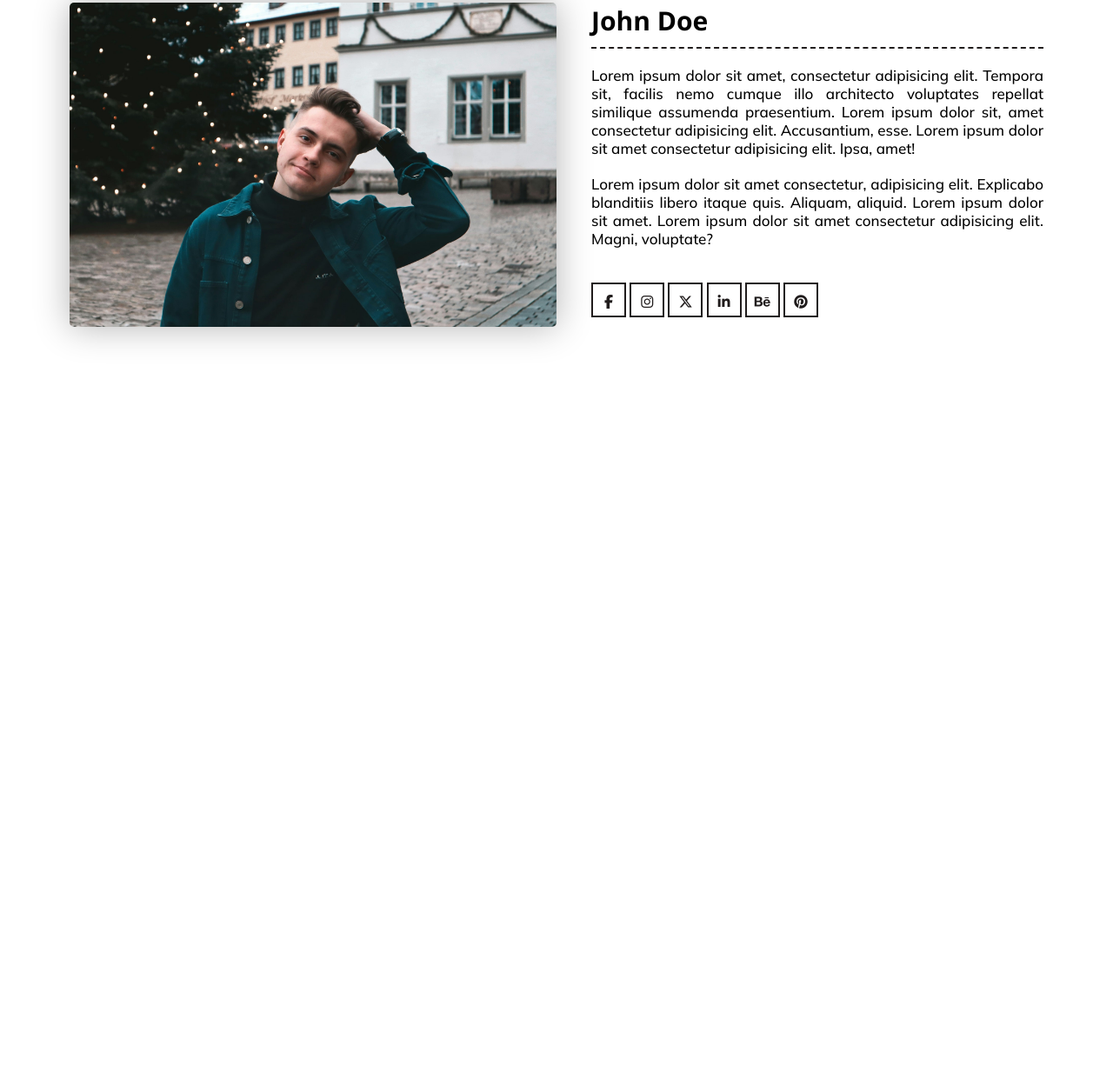
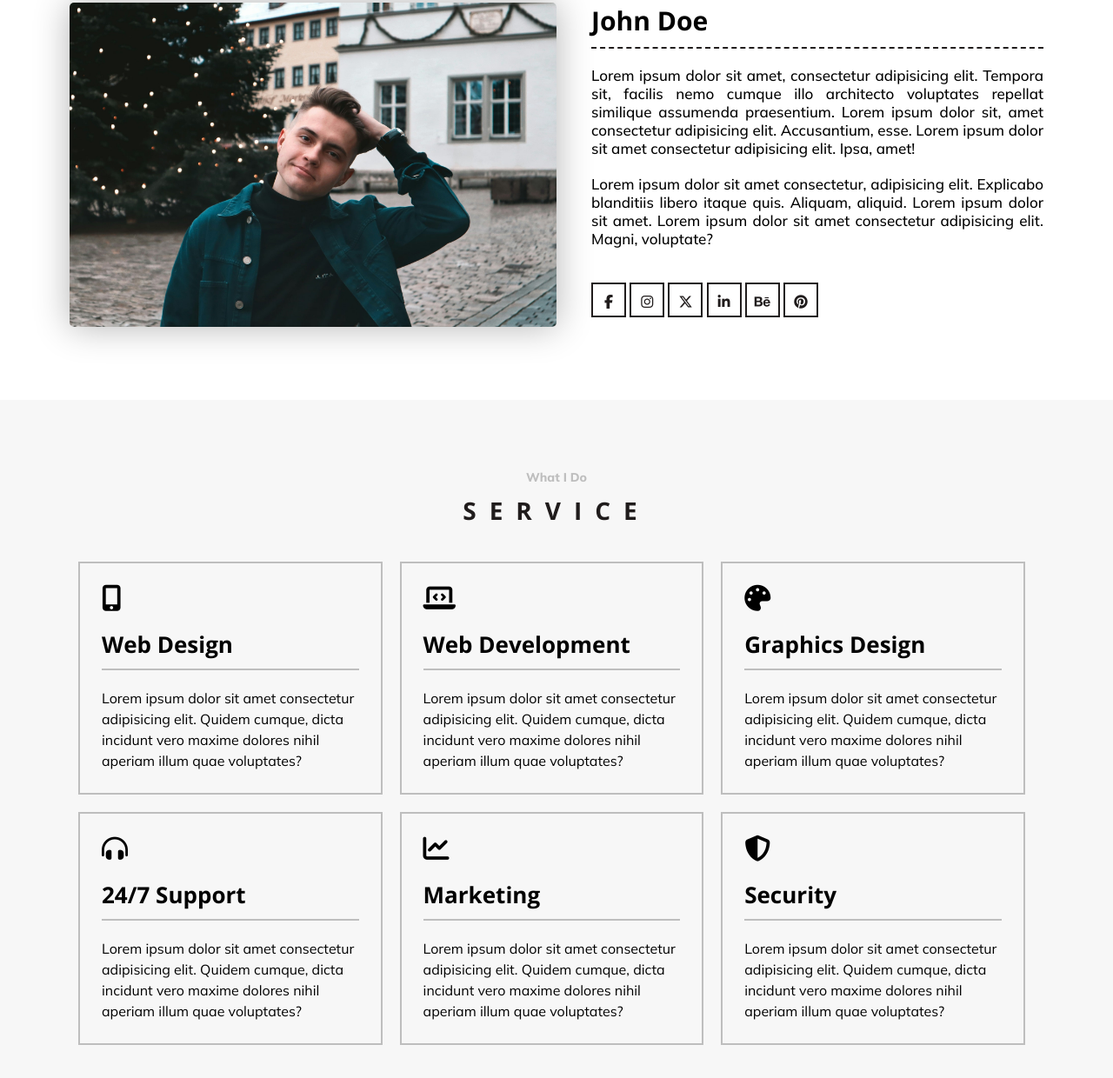
Before and after one commit to S-Alif/practice-portfolio-website, a plain HTML site: page index.html in a window 1280 px wide. Shown: the part 1023-2263 px from the top of the page at 87% size. Before the commit the page ends 1483 px from the top, so only its background shows below. Drawn offline with nearby package versions, Linux system fonts and the light colour scheme.

Commit message:
done - service section

```diff
--- a/css/global.css
+++ b/css/global.css
@@ -87,9 +87,45 @@ a{
   margin: 0 auto;
 }
 
+/* custom cards row */
+.card-row {
+  display: flex;
+  flex-wrap: wrap;
+}
+
+.card-row .cards {
+  width: 100%;
+  margin-bottom: 20px;
+  padding: 0 10px;
+}
+
+/* screens larger than 768 */
+@media screen and (min-width: 768px) {
+  .container {
+    max-width: 750px;
+  }
+
+  .card-row .cards {
+    width: 50%;
+  }
+}
+/* screens larger than 991px */
+@media screen and (min-width: 991px) {
+  .container {
+    max-width: 950px;
+  }
+
+  .card-row .cards {
+    width: 33%;
+  }
+}
 /* screens larger than 1200px */
 @media screen and (min-width: 1200px) {
-  .container{
+  .container {
     max-width: 1140px;
   }
+
+  .card-row .cards {
+    width: 33%;
+  }
 }
--- /dev/null
+++ b/css/service-portfolio.css
@@ -0,0 +1,29 @@
+/* service section cards */
+.service .service-cards{
+  padding-top: 40px;
+}
+.service .cards .card-content{
+  border: 2px solid var(--gray);
+  padding: 25px;
+  transition: 0.2s;
+}
+.service .cards .card-content:hover{
+  border: 2px solid var(--black);
+  transition: 0.2s;
+}
+.service .card-content i{
+  font-size: 30px;
+}
+.service .card-content h4{
+  font-size: 26px;
+  font-weight: 700;
+  font-family: var(--font-2);
+  text-transform: capitalize;
+  padding-top: 20px;
+  padding-bottom: 10px;
+  border-bottom: 2px solid var(--gray);
+  margin-bottom: 20px;
+}
+.service .card-content p{
+  line-height: 1.5;
+}
--- a/css/style.css
+++ b/css/style.css
@@ -3,3 +3,4 @@
 @import 'navbar.css'; /*navbar design*/
 @import 'home.css'; /*home section design*/
 @import 'about.css'; /*about section design*/
+@import 'service-portfolio.css'; /*service and portfolio section design*/
--- a/index.html
+++ b/index.html
@@ -107,5 +107,74 @@
   </section>
   <!-- about section -->
 
+  <!-- service section -->
+  <section class="service my-section bg-gray" id="service">
+    <div class="container">
+
+      <!-- title -->
+      <div class="section-title">
+        <p>What I Do</p>
+        <h2>service</h2>
+      </div>
+
+      <!-- display cards -->
+      <div class="service-cards">
+        <div class="card-row">
+
+        <div class="cards">
+          <div class="card-content">
+            <i class="fa-solid fa-mobile-screen-button"></i>
+            <h4>web design</h4>
+            <p>Lorem ipsum dolor sit amet consectetur adipisicing elit. Quidem cumque, dicta incidunt vero maxime dolores nihil aperiam illum quae voluptates?</p>
+          </div>
+        </div>
+
+        <div class="cards">
+          <div class="card-content">
+            <i class="fa-solid fa-laptop-code"></i>
+            <h4>web development</h4>
+            <p>Lorem ipsum dolor sit amet consectetur adipisicing elit. Quidem cumque, dicta incidunt vero maxime dolores nihil aperiam illum quae voluptates?</p>
+          </div>
+        </div>
+
+        <div class="cards">
+          <div class="card-content">
+            <i class="fa-solid fa-palette"></i>
+            <h4>graphics design</h4>
+            <p>Lorem ipsum dolor sit amet consectetur adipisicing elit. Quidem cumque, dicta incidunt vero maxime dolores nihil aperiam illum quae voluptates?</p>
+          </div>
+        </div>
+
+        <div class="cards">
+          <div class="card-content">
+            <i class="fa-solid fa-headphones-simple"></i>
+            <h4>24/7 support</h4>
+            <p>Lorem ipsum dolor sit amet consectetur adipisicing elit. Quidem cumque, dicta incidunt vero maxime dolores nihil aperiam illum quae voluptates?</p>
+          </div>
+        </div>
+
+        <div class="cards">
+          <div class="card-content">
+            <i class="fa-solid fa-chart-line"></i>
+            <h4>Marketing</h4>
+            <p>Lorem ipsum dolor sit amet consectetur adipisicing elit. Quidem cumque, dicta incidunt vero maxime dolores nihil aperiam illum quae voluptates?</p>
+          </div>
+        </div>
+
+        <div class="cards">
+          <div class="card-content">
+            <i class="fa-solid fa-shield-halved"></i>
+            <h4>security</h4>
+            <p>Lorem ipsum dolor sit amet consectetur adipisicing elit. Quidem cumque, dicta incidunt vero maxime dolores nihil aperiam illum quae voluptates?</p>
+          </div>
+        </div>
+
+      </div>
+      </div>
+
+    </div>
+  </section>
+  <!-- service section -->
+
 </body>
 </html>
```
